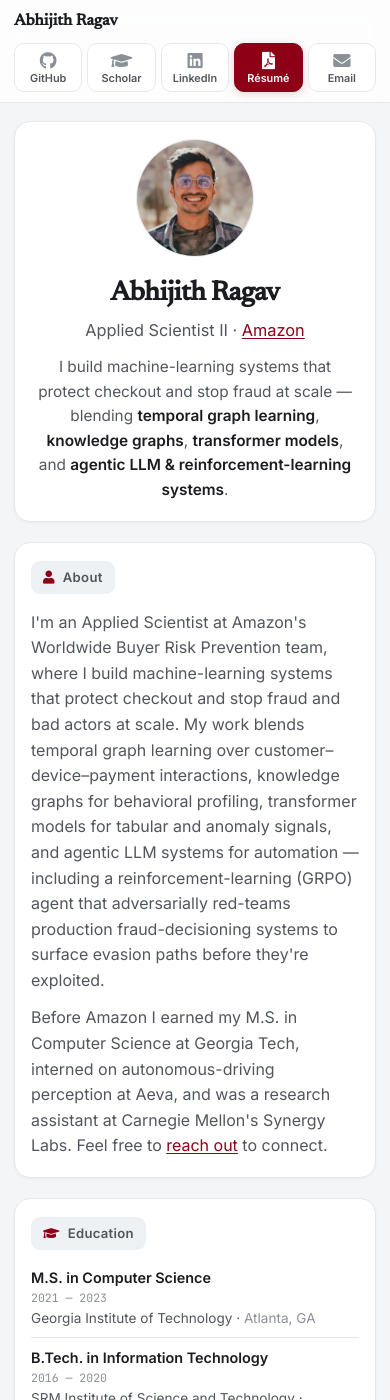
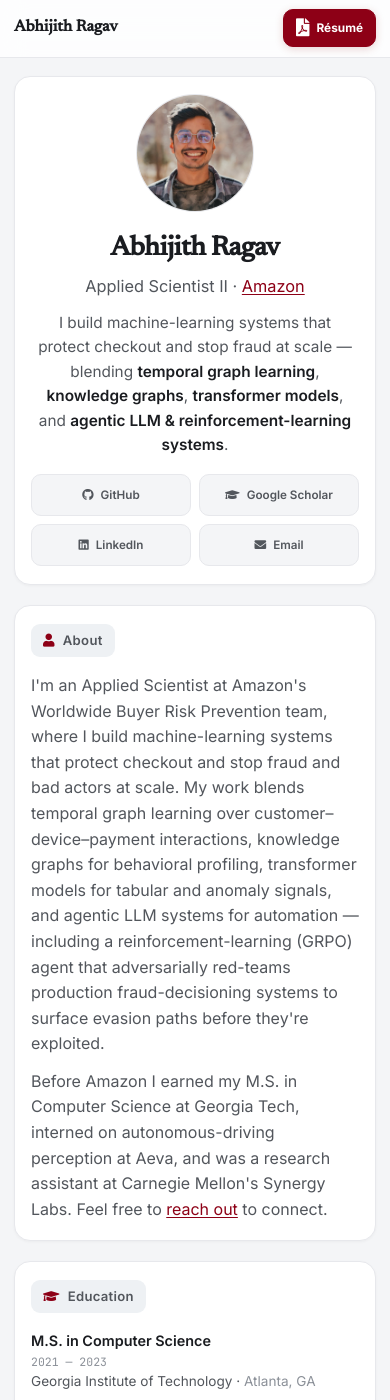
Before and after one commit to abhijithragav/abhijithragav.github.io, a Jekyll site: the page built from _pages/index.html, in a window 390 px wide and 1400 px high. Built offline with Jekyll 4.4.1, drawn with Linux system fonts in a browser that asks for light colours.

Commit message:
Fix responsive profile navigation

```diff
--- a/_pages/index.html
+++ b/_pages/index.html
@@ -14,23 +14,20 @@ permalink: /
     <a href="#service">Service</a>
   </div>
   <div class="topnav-social" role="group" aria-label="Profile links">
-    <a class="topnav-action" href="{{ site.social.github }}" target="_blank" rel="noopener noreferrer" aria-label="GitHub profile">
-      <i class="fab fa-github" aria-hidden="true"></i><span>GitHub</span>
+    <a class="topnav-action topnav-action-icon" href="{{ site.social.github }}" target="_blank" rel="noopener noreferrer" aria-label="GitHub profile" data-tooltip="GitHub">
+      <i class="fab fa-github" aria-hidden="true"></i>
     </a>
-    <a class="topnav-action" href="{{ site.social.scholar }}" target="_blank" rel="noopener noreferrer" aria-label="Google Scholar profile">
+    <a class="topnav-action topnav-action-icon" href="{{ site.social.scholar }}" target="_blank" rel="noopener noreferrer" aria-label="Google Scholar profile" data-tooltip="Google Scholar">
       <i class="fas fa-graduation-cap" aria-hidden="true"></i>
-      <span><span class="scholar-label-long">Google Scholar</span><span class="scholar-label-short">Scholar</span></span>
     </a>
-    <a class="topnav-action" href="{{ site.social.linkedin }}" target="_blank" rel="noopener noreferrer" aria-label="LinkedIn profile">
-      <i class="fab fa-linkedin" aria-hidden="true"></i><span>LinkedIn</span>
+    <a class="topnav-action topnav-action-icon" href="{{ site.social.linkedin }}" target="_blank" rel="noopener noreferrer" aria-label="LinkedIn profile" data-tooltip="LinkedIn">
+      <i class="fab fa-linkedin" aria-hidden="true"></i>
+    </a>
+    <a class="topnav-action topnav-action-icon" href="mailto:{{ site.social.email }}" aria-label="Email Abhijith Ragav" data-tooltip="Email">
+      <i class="fas fa-envelope" aria-hidden="true"></i>
     </a>
     <a class="topnav-action topnav-action-resume" href="{{ site.social.resume }}" target="_blank" rel="noopener noreferrer" aria-label="View résumé PDF">
-      <i class="fas fa-file-pdf" aria-hidden="true"></i>
-      <span class="resume-label"><span class="resume-label-long">View résumé</span><span class="resume-label-short">Résumé</span></span>
-      <span class="file-type" aria-hidden="true">PDF</span>
-    </a>
-    <a class="topnav-action" href="mailto:{{ site.social.email }}" aria-label="Email Abhijith Ragav">
-      <i class="fas fa-envelope" aria-hidden="true"></i><span>Email</span>
+      <i class="fas fa-file-pdf" aria-hidden="true"></i><span>Résumé</span>
     </a>
   </div>
 </nav>
@@ -48,6 +45,12 @@ permalink: /
       <strong>temporal graph learning</strong>, <strong>knowledge graphs</strong>,
       <strong>transformer models</strong>, and <strong>agentic LLM &amp; reinforcement-learning systems</strong>.
     </p>
+    <div class="mobile-profile-links" role="group" aria-label="Profile links">
+      <a href="{{ site.social.github }}" target="_blank" rel="noopener noreferrer"><i class="fab fa-github" aria-hidden="true"></i> GitHub</a>
+      <a href="{{ site.social.scholar }}" target="_blank" rel="noopener noreferrer"><i class="fas fa-graduation-cap" aria-hidden="true"></i> Google Scholar</a>
+      <a href="{{ site.social.linkedin }}" target="_blank" rel="noopener noreferrer"><i class="fab fa-linkedin" aria-hidden="true"></i> LinkedIn</a>
+      <a href="mailto:{{ site.social.email }}"><i class="fas fa-envelope" aria-hidden="true"></i> Email</a>
+    </div>
   </div>
 </section>
 
--- a/public/css/style.css
+++ b/public/css/style.css
@@ -41,9 +41,9 @@
     --border:    #262a31;
     --accent:    #ff6b81;
     --accent-2:  #ff8a9b;
-    --accent-button: #ff7a8f;
-    --accent-button-hover: #ff9aab;
-    --accent-button-fg: #16181d;
+    --accent-button: #9f2940;
+    --accent-button-hover: #bd334e;
+    --accent-button-fg: #ffffff;
 
     --chip-about:   #1a2338;  --chip-about-fg:   #7ea2ff;
     --chip-news:    #34212a;  --chip-news-fg:    #ff8098;
@@ -114,45 +114,69 @@ body {
 .topnav-links a:hover { color: var(--accent); text-decoration: none; }
 .topnav-social {
   display: flex;
-  gap: 6px;
-  padding-left: 14px;
+  align-items: center;
+  gap: 4px;
+  padding-left: 16px;
   margin-left: 4px;
   border-left: 1px solid var(--border);
 }
 .topnav-action {
+  position: relative;
   display: inline-flex;
   align-items: center;
   justify-content: center;
-  gap: 7px;
-  min-height: 42px;
-  padding: 0 9px;
-  border: 1px solid transparent;
+  width: 40px;
+  height: 40px;
+  padding: 0;
+  border: 1px solid var(--border);
   border-radius: 10px;
-  color: var(--text-soft);
-  font-size: .76rem;
+  background: var(--surface);
+  color: var(--text-mute);
+  transition: color .15s ease, background-color .15s ease, border-color .15s ease, transform .15s ease;
+}
+.topnav-action i {
+  font-size: 1.12rem;
+}
+.topnav-action:hover {
+  color: var(--accent);
+  border-color: var(--accent);
+  text-decoration: none;
+  transform: translateY(-1px);
+}
+.topnav-action-icon::after {
+  content: attr(data-tooltip);
+  position: absolute;
+  top: calc(100% + 8px);
+  left: 50%;
+  z-index: 60;
+  padding: 5px 7px;
+  border-radius: 6px;
+  background: var(--text);
+  color: var(--surface);
+  font-size: .68rem;
   font-weight: 600;
   line-height: 1;
   white-space: nowrap;
-  transition: color .15s ease, background-color .15s ease, border-color .15s ease, transform .15s ease;
+  opacity: 0;
+  pointer-events: none;
+  transform: translate(-50%, -3px);
+  transition: opacity .15s ease, transform .15s ease;
 }
-.topnav-action i {
-  color: var(--text-mute);
-  font-size: 1.12rem;
-  transition: color .15s ease;
+.topnav-action-icon:hover::after,
+.topnav-action-icon:focus-visible::after {
+  opacity: 1;
+  transform: translate(-50%, 0);
 }
-.topnav-action:hover {
-  color: var(--text);
-  background: var(--surface);
-  border-color: var(--border);
-  text-decoration: none;
-  transform: translateY(-1px);
-}
-.topnav-action:hover i { color: var(--accent); }
 .topnav-action-resume {
-  padding: 0 11px;
+  gap: 7px;
+  width: auto;
+  padding: 0 13px;
   background: var(--accent-button);
   border-color: var(--accent-button);
   color: var(--accent-button-fg);
+  font-size: .78rem;
+  font-weight: 700;
+  white-space: nowrap;
   box-shadow: 0 2px 8px rgba(141, 0, 22, .18);
 }
 .topnav-action-resume i { color: var(--accent-button-fg); }
@@ -163,16 +187,6 @@ body {
   box-shadow: 0 4px 12px rgba(141, 0, 22, .24);
 }
 .topnav-action-resume:hover i { color: var(--accent-button-fg); }
-.file-type {
-  padding: 3px 4px 2px;
-  border: 1px solid currentColor;
-  border-radius: 4px;
-  font-family: var(--mono);
-  font-size: .55rem;
-  font-weight: 500;
-  letter-spacing: .4px;
-}
-.resume-label-short, .scholar-label-short { display: none; }
 
 /* anchor-jump offset so headings clear the sticky bar */
 [id] { scroll-margin-top: 72px; }
@@ -259,17 +273,7 @@ a:focus-visible {
 }
 .role { color: var(--text-soft); font-size: 1.02rem; margin: 0 0 10px; }
 .hero-bio { font-size: .96rem; color: var(--text-soft); margin: 0 0 14px; }
-.hero-links { display: flex; gap: 6px; }
-.hero-links a {
-  display: inline-flex;
-  align-items: center;
-  justify-content: center;
-  min-width: 40px;
-  min-height: 40px;
-  color: var(--text-mute);
-  font-size: 1.15rem;
-}
-.hero-links a:hover { color: var(--accent); }
+.mobile-profile-links { display: none; }
 
 /* ---------- News ---------- */
 .news { list-style: none; margin: 0; padding: 0; }
@@ -369,49 +373,56 @@ a:focus-visible {
   .grid-wide-narrow { grid-template-columns: 1fr; }
   .cards { grid-template-columns: 1fr 1fr; }
 }
-@media (max-width: 720px) {
+@media (max-width: 520px) {
   .topnav {
-    flex-wrap: wrap;
-    gap: 8px;
+    gap: 12px;
     margin-bottom: 18px;
     padding-top: 9px;
     padding-bottom: 10px;
   }
-  .topnav-brand { width: 100%; }
   .topnav-social {
-    display: grid;
-    grid-template-columns: repeat(5, minmax(0, 1fr));
-    width: 100%;
-    gap: 5px;
-    margin-left: 0;
+    width: auto;
+    min-width: 0;
+    gap: 0;
+    margin-left: auto;
     padding-left: 0;
     border-left: 0;
   }
-  .topnav-action {
-    flex-direction: column;
-    gap: 4px;
+  .topnav-action-icon { display: none; }
+  .topnav-action-resume {
+    height: 38px;
+    padding: 0 12px;
+    font-size: .74rem;
+  }
+  .mobile-profile-links {
+    display: grid;
+    grid-template-columns: repeat(2, minmax(0, 1fr));
+    gap: 8px;
+    margin-top: 16px;
+  }
+  .mobile-profile-links a {
+    display: inline-flex;
+    align-items: center;
+    justify-content: center;
+    gap: 7px;
     min-width: 0;
-    min-height: 49px;
-    padding: 5px 2px 4px;
-    border-color: var(--border);
-    background: var(--surface);
-    font-size: .68rem;
+    min-height: 42px;
+    padding: 0 8px;
+    border: 1px solid var(--border);
+    border-radius: 10px;
+    background: var(--bg);
+    color: var(--text-soft);
+    font-size: .73rem;
+    font-weight: 600;
   }
-  .topnav-action i { font-size: 1.08rem; }
-  .topnav-action-resume {
-    background: var(--accent-button);
-    border-color: var(--accent-button);
-    color: var(--accent-button-fg);
+  .mobile-profile-links a:hover {
+    border-color: var(--accent);
+    color: var(--accent);
+    text-decoration: none;
   }
-  .resume-label-long { display: none; }
-  .resume-label-short { display: inline; }
-  .scholar-label-long { display: none; }
-  .scholar-label-short { display: inline; }
-  .file-type { display: none; }
 }
 @media (max-width: 560px) {
   .hero-card { flex-direction: column; text-align: center; gap: 16px; }
-  .hero-links { justify-content: center; }
   .cards { grid-template-columns: 1fr; }
   .name { font-size: 1.7rem; }
   .exp-head { flex-direction: column; gap: 0; }
```
